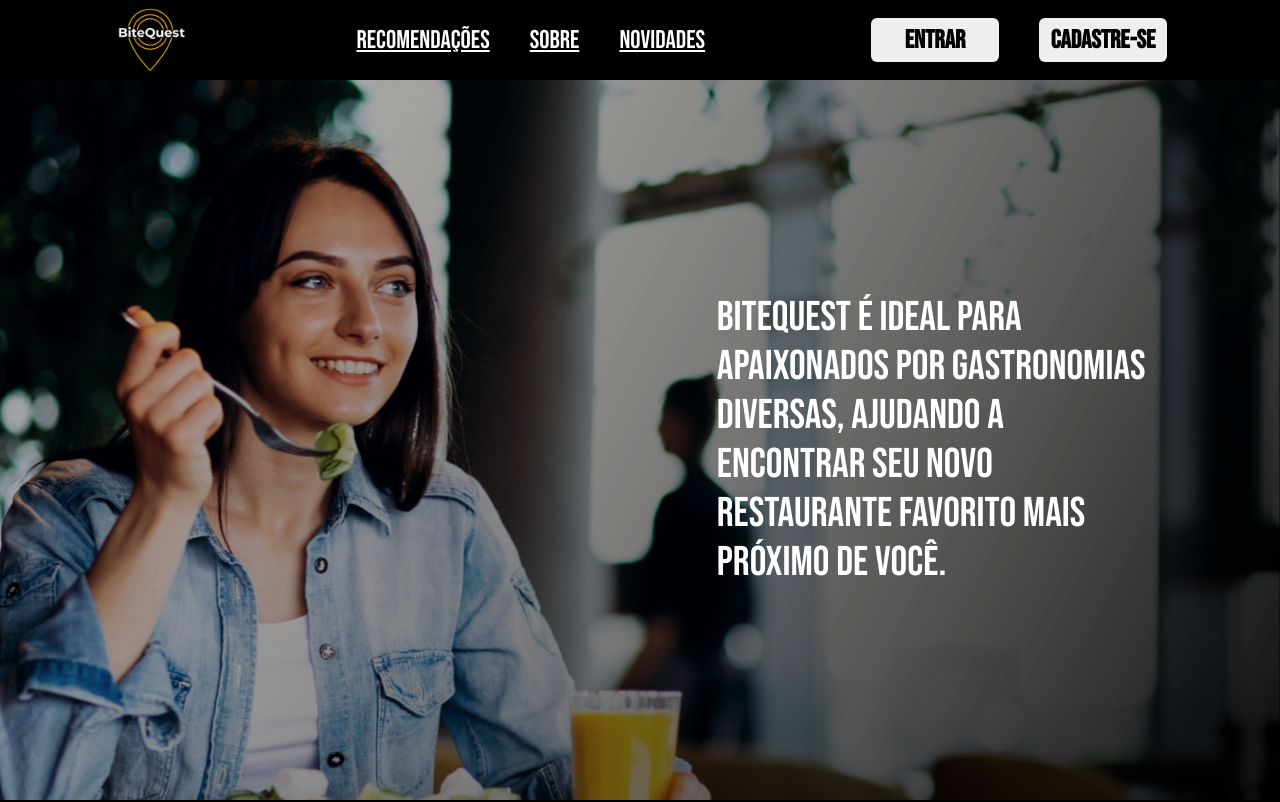
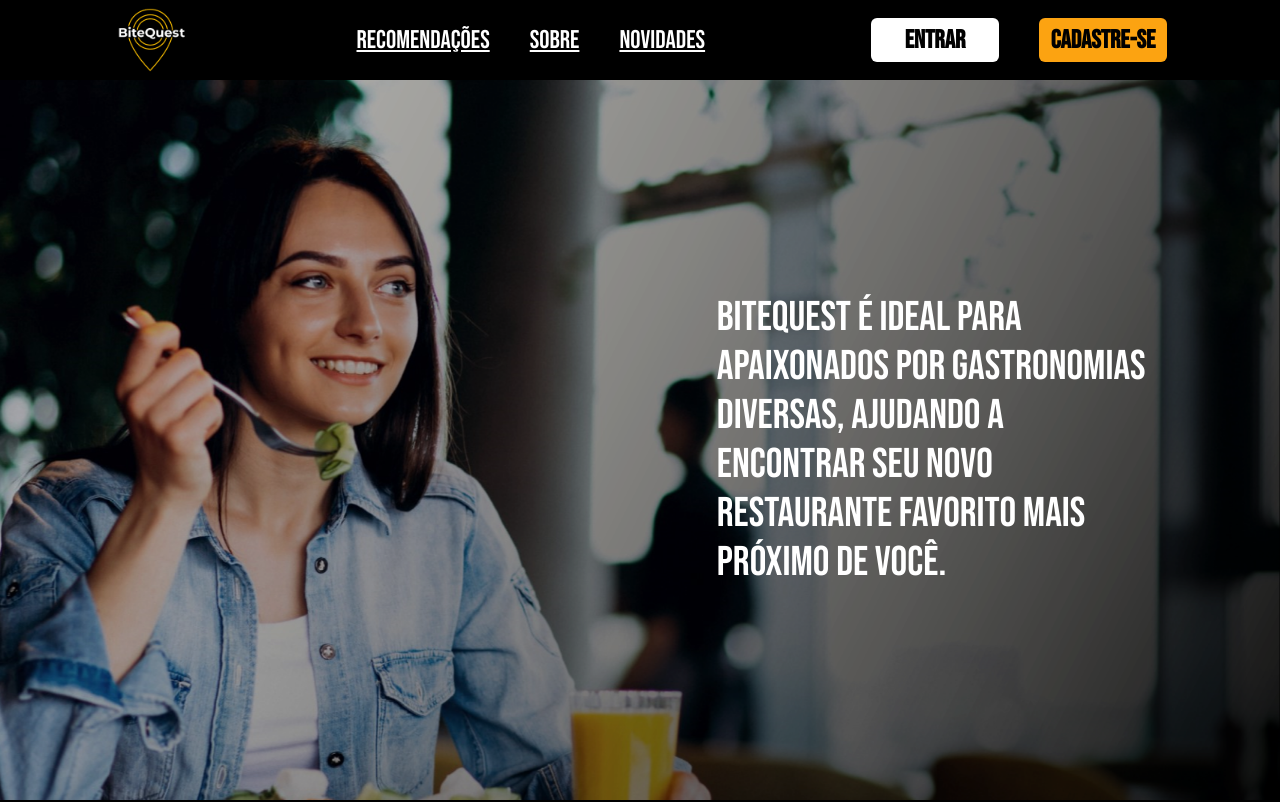
Before and after one commit to Projeto-Grupo-06/bite-quest-web-application, a React (Vite) app in the folder bite-quest/: page / in a window 1280 px wide. Shown: the top 802 px of the page. Built offline with nearby package versions, Linux system fonts and the light colour scheme.

Commit message:
alteração nas cores dos botões e adição das funcionalidades dos botões da index

```diff
--- a/bite-quest/src/components/Form/buttons/ButtonForm/styles.js
+++ b/bite-quest/src/components/Form/buttons/ButtonForm/styles.js
@@ -11,8 +11,4 @@ export const Buttonformsubmit = styled.button`
   font-weight: bold;
   cursor: pointer;
 
-  &:hover {
-    background-color: #F29C11;
-    transition: all 0.2s linear ;
-  }
 `;
--- a/bite-quest/src/components/Form/buttons/ButtonsReplacement/styles.js
+++ b/bite-quest/src/components/Form/buttons/ButtonsReplacement/styles.js
@@ -8,6 +8,7 @@ width: 80%;
 border-radius: 40px;
 overflow: hidden;
 cursor: pointer;
+margin-bottom: 10%;
 `
 
 
@@ -15,9 +16,9 @@ export const ButtonCad = styled.button`
 height: 100%;
 width: 50%;
 color: blue;
-background-color: ${props => props.backgrouncolorone};
+background-color: ${props => props.backgrounColorOne};
 border-radius: 40px;
-color: ${props => props.fundoColorOne === '#EFEFEF' ? 'black' : 'black'};;
+color: ${props => props.backgrounColorOne === '#FCA311' ? 'whitesmoke' : 'black'};;
 font-weight: bold;
 font-size: 18px;
 cursor: pointer;
@@ -37,9 +38,9 @@ cursor: pointer;
 export const ButtonLog = styled.button`
 height: 100%;
 width: 50%;
-background-color: ${props => props.backgrouncolortwo};
+background-color: ${props => props.backgrounColorTwo};
 border-radius: 40px;
-color: ${props => props.backgroundCcolorttwo === 'black' ? 'white' : props.backgroundCcolorttwo};
+color: ${props => props.backgrounColorTwo === 'whitesmoke' ? 'black' : "whitesmoke"};
 font-weight: bold;
 font-size: 18px;
 cursor: pointer;
--- a/bite-quest/src/pages/Cadastro/cadastro.jsx
+++ b/bite-quest/src/pages/Cadastro/cadastro.jsx
@@ -46,7 +46,7 @@ function Cadastro() {
                     <S.Logo onClick={() => navigate('/')} src={LogoBlack} />
                     <S.Form onSubmit={cadastrar}>
                         <ButtonsReplacements
-                            backgrouncolorone="black"
+                            backgrounColorOne="#FCA311"
                             textone="CADASTRO"
                             backgrounColorTwo="whitesmoke"
                             textTwo="LOGIN"
--- a/bite-quest/src/pages/HomePage/HomePage.jsx
+++ b/bite-quest/src/pages/HomePage/HomePage.jsx
@@ -1,5 +1,7 @@
 import React from 'react'
 import * as S from "./styles"
+
+
 import LogoBlack from "../../assets/LogoBlack.png"
 import ButtonForm from "../../components/Form/buttons/ButtonForm/ButtonForm"
 import CardRestaurant from "../../components/CardRestaurant/cardRestaurant"
@@ -20,11 +22,15 @@ import lucas from '../../assets/Participantes/lucas.png'
 import vitor from '../../assets/Participantes/vitor.png'
 import vitoria from '../../assets/Participantes/vitoria.png'
 import dennys from '../../assets/Participantes/dennys.png'
+import { useNavigate } from 'react-router-dom'
 
 
 
 
 function HomePage() {
+
+    const navigate = useNavigate();
+
   return (
     <>
       <S.NavBar>
@@ -40,10 +46,10 @@ function HomePage() {
         <S.Wrapper>
           <S.WrapperUl>
             <li>
-              <ButtonForm height="5.5vh" width="10vw" text="Entrar" textColor="black" backgroundColor="white" fontSize="1.6rem" />
+              <ButtonForm height="5.5vh" width="10vw" text="Entrar" textColor="black" fundoColor="white" fontSize="1.6rem" onClick={() => navigate('/Login')} />
             </li>
             <li>
-              <ButtonForm height="5.5vh" width="10vw" text="Cadastre-se" textColor="whitesmoke" backgroundColor="#FCA311" fontSize="1.6rem" />
+              <ButtonForm height="5.5vh" width="10vw" text="Cadastre-se" textColor="whitesmoke" fundoColor="#FCA311" fontSize="1.6rem" onClick={() => navigate('/Cadastro')} />
             </li>
           </S.WrapperUl>
         </S.Wrapper>
--- a/bite-quest/src/pages/HomePage/styles.js
+++ b/bite-quest/src/pages/HomePage/styles.js
@@ -223,16 +223,15 @@ display: flex;
 justify-content: space-around;
 align-items: center;
 list-style: none;
-background-color: blue;
+background-color: transparent;
 border-bottom: solid 1px whitesmoke;
 `
 
 export const linkTag = styled.a`
 color: whitesmoke;
-
 width: 100%;
 height: 100%;
-background-color: red;
+background-color: transparent;
 
 `
 
@@ -251,7 +250,7 @@ export const li = styled.li`
 
 text-align: center;
 font-size: 1.4rem;
-background-color: grey;
+background-color: transparent;
 width: 33%;
 `
 
--- a/bite-quest/src/styles/global.js
+++ b/bite-quest/src/styles/global.js
@@ -19,5 +19,9 @@ const GlobalStyles = createGlobalStyle`
   body {
     overflow-x: hidden;
   }
+
+
+
+
 `
 export default GlobalStyles;
```
